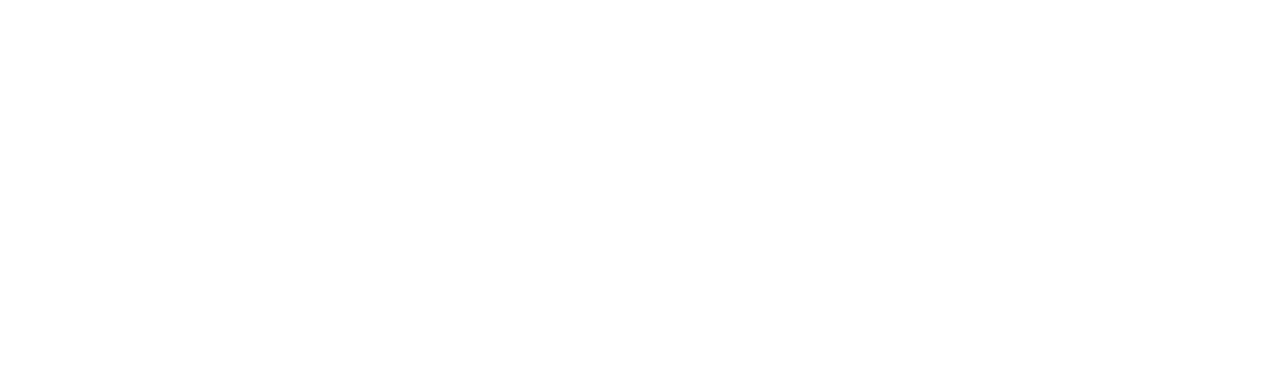
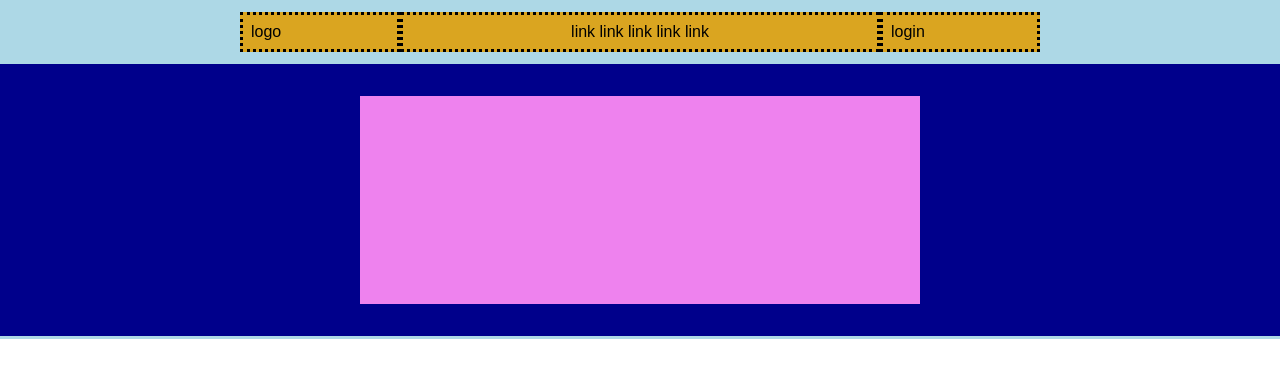
Before and after one commit to Mikee282828/htmlcss-struttura-discord, a plain HTML site: page index.html in a window 1280 px wide. Drawn offline with Linux system fonts and the light colour scheme.

Commit message:
prima sezione

```diff
--- a/css/style.css
+++ b/css/style.css
@@ -1,10 +1,63 @@
-:root{
-
-}
-
 *{
     box-sizing: border-box;
     font-family: sans-serif;
-    padding:1 rem;
     margin:0;
+    font-family: sans-serif;
+    padding:0;
 }
+.mid{
+    width:800px;
+    margin-left:auto;
+    margin-right:auto;
+}
+
+.flex-container{
+    display:flex;
+    justify-content:center;
+    padding:2rem 0;
+}
+
+/************** colori **********+*/
+
+.celeste{
+    background-color: rgb(173, 216, 230);
+}
+.ocra{
+    background-color: rgb(218,165,32);
+}
+.blue{
+    background-color: rgb(0,0,139);
+}
+.fucsia{
+    background-color: rgb(238,130,238);
+}
+
+/************** prima sezione **********+*/
+
+.title{
+    display: flex;
+    justify-content: center;
+    align-items:center;
+    height:4rem;
+}
+.logo,.link,.login{
+    border:dotted black;
+    padding:0.5rem;
+}
+.logo{
+    width:20%;
+}
+.link{
+    width:60%;
+    text-align: center;
+}
+.login{
+    width:20%;
+}
+.container{
+    height:calc(17rem + 3px);
+}
+.container1{
+    height:13rem;
+    width:35rem;
+}
--- a/index.html
+++ b/index.html
@@ -8,9 +8,22 @@
 </head>
 
 <body>
+    <div class="celeste">
 
-    <header></header>
-    <main></main>
+        <header class="title mid">
+            <div class="logo ocra">logo</div>
+            <div class="link ocra">link link link link link</div>
+            <div class="login ocra">login</div>
+        </header>
+
+    </div>
+    <div class="container celeste">
+
+        <main class="flex-container blue">
+            <div class="container1 fucsia"></div>
+        </main>
+
+    </div>
 
 </body>
 </html>
```
